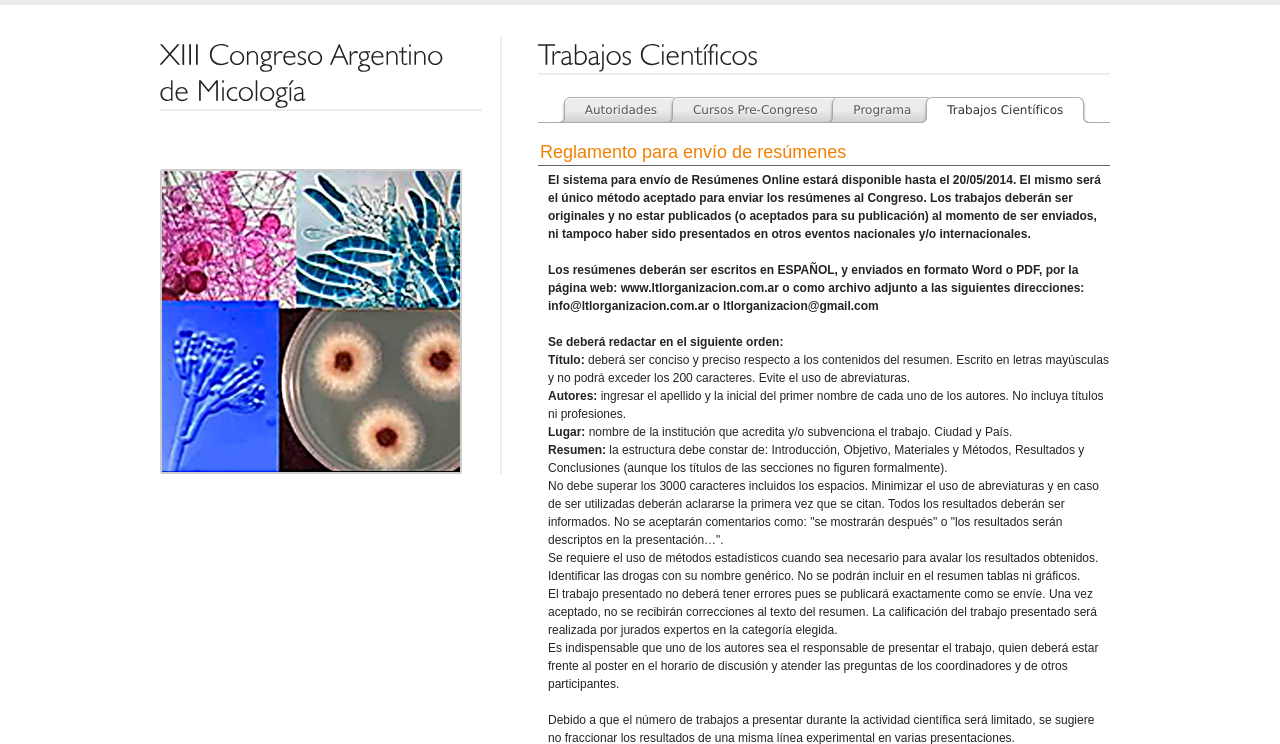
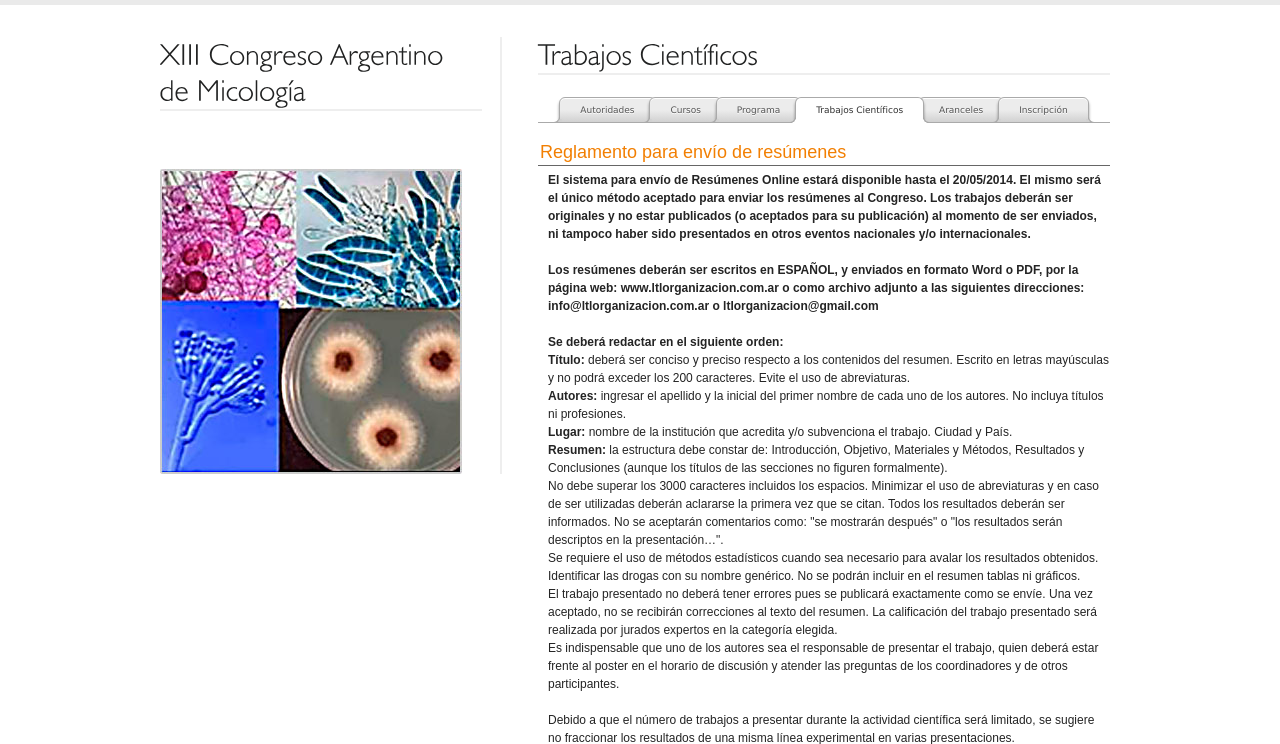
Before and after one commit to FullSystemArg/LTLorganizacion, a PHP site: page /trabajos-cientificos-congreso-micologia.html in a window 1280 px wide. Shown: the part 72-816 px from the top of the page. Run offline with PHP 8.4, Linux system fonts and the light colour scheme.

Commit message:
cambios2

```diff
--- a/trabajos-cientificos-congreso-micologia.html
+++ b/trabajos-cientificos-congreso-micologia.html
@@ -150,15 +150,15 @@
 
 
           <section id="content">
-            <article>
+            <article style="height:700px">
             	<h2>Trabajos Científicos</h2>
               <ul class="tabrow">
-	    <li><a href="autoridades-congreso-micologia.htm">Autoridades</a></li>
-	    <li><a href="Cursos-Precongreso.htm">Cursos Pre-Congreso</a></li>
-	    <li><a href="programa-cientifico-congreso-micologia.html">Programa</a></li>
-	    <li class="selected">Trabajos Científicos</li>
-	    <li><a href="aranceles-congreso-micologia.html">Aranceles</a></li>
-	    <li><a href="inscripcion-congreso-micologia.php">Inscripción</a></li>
+	    <li style="font-size:xx-small"><a href="autoridades-congreso-micologia.htm">Autoridades</a></li>
+	    <li style="font-size:xx-small"><a href="Cursos-Precongreso.htm">Cursos</a></li>
+	    <li style="font-size:xx-small"><a href="programa-cientifico-congreso-micologia.html">Programa</a></li>
+	    <li style="font-size:xx-small" class="selected">Trabajos Científicos</li>
+	    <li style="font-size:xx-small"><a href="aranceles-congreso-micologia.html">Aranceles</a></li>
+	    <li style="font-size:xx-small"><a href="inscripcion-congreso-micologia.php">Inscripción</a></li>
 	</ul>
 
 <div class="titulos-programa">Reglamento para envío de resúmenes</div>
```
Also changed, not shown: aranceles-congreso-micologia.html (renamed from aranceles-congreso-micologia.htm, +6 -6 lines), autoridades-congreso-micologia.htm (+6 -6 lines), inscripcion-congreso-micologia.php (+6 -6 lines).
